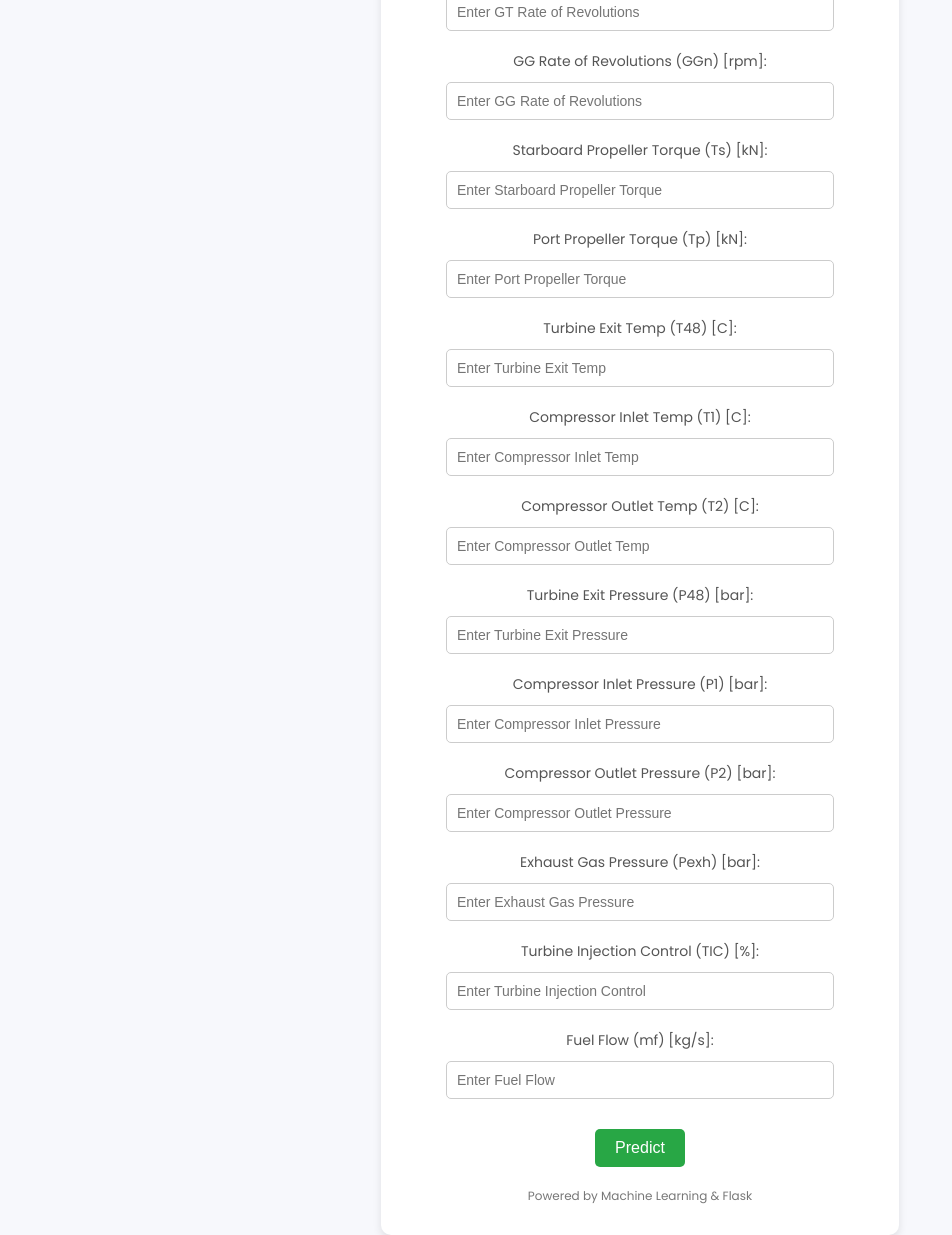
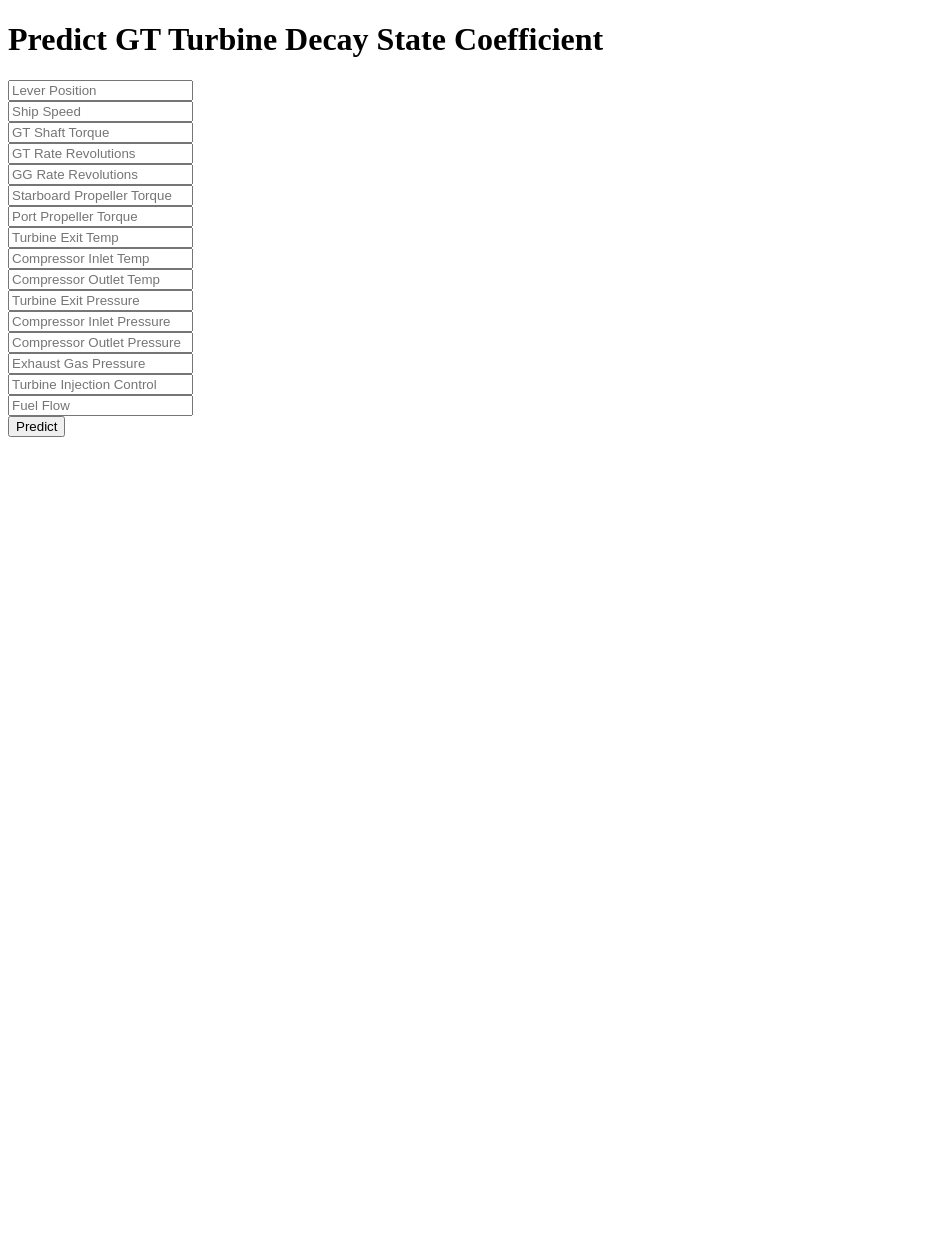
Before and after one commit to Arjun-123414/Predictive-Modeling-of-Gas-Turbine-Decay-Using-Machine-Learning, a Flask app: page / in a window 1280 px wide. Shown: the whole page, without its empty margins (0-952 px from the left). After the commit the page ends 437 px from the top, so only its background shows below. Run offline with Flask 3, Linux system fonts and the light colour scheme; parts of the project's set-up code (start-up, migrations or seed data) failed here and were passed over.

Commit message:
template

```diff
--- a/templates/index.html
+++ b/templates/index.html
@@ -3,139 +3,28 @@
 <head>
     <meta charset="UTF-8">
     <meta name="viewport" content="width=device-width, initial-scale=1.0">
-    <title>GT Turbine Decay Prediction</title>
-    <link href="https://fonts.googleapis.com/css2?family=Poppins:wght@300;400;600&display=swap" rel="stylesheet">
-    <style>
-        body {
-            font-family: 'Poppins', sans-serif;
-            background-color: #f7f8fc;
-            color: #333;
-            margin: 0;
-            padding: 0;
-            display: flex;
-            justify-content: center;
-            align-items: center;
-            height: 100vh;
-        }
-        .container {
-            background-color: #fff;
-            box-shadow: 0 4px 8px rgba(0, 0, 0, 0.1);
-            border-radius: 10px;
-            max-width: 600px;
-            padding: 30px;
-            margin: 20px;
-            text-align: center;
-        }
-        h1 {
-            color: #444;
-            margin-bottom: 20px;
-            font-weight: 600;
-        }
-        form {
-            display: flex;
-            flex-direction: column;
-            align-items: center;
-        }
-        input[type="text"] {
-            width: 80%;
-            padding: 10px;
-            margin: 10px 0;
-            border: 1px solid #ccc;
-            border-radius: 5px;
-            font-size: 14px;
-        }
-        button {
-            background-color: #28a745;
-            color: #fff;
-            padding: 10px 20px;
-            border: none;
-            border-radius: 5px;
-            font-size: 16px;
-            cursor: pointer;
-            transition: background-color 0.3s ease;
-            margin-top: 20px;
-        }
-        button:hover {
-            background-color: #218838;
-        }
-        .footer {
-            margin-top: 20px;
-            font-size: 12px;
-            color: #777;
-        }
-        .input-label {
-            font-size: 14px;
-            margin-top: 10px;
-            color: #555;
-        }
-        @media (max-width: 768px) {
-            .container {
-                width: 90%;
-            }
-            input[type="text"] {
-                width: 100%;
-            }
-        }
-    </style>
+    <title>Air Turbine Decay Prediction</title>
 </head>
 <body>
-    <div class="container">
-        <h1>GT Turbine Decay Prediction</h1>
-        <form action="/predict" method="post">
-            <div class="input-label">Lever Position:</div>
-            <input type="text" name="lever_position" placeholder="Enter Lever Position">
-
-            <div class="input-label">Ship Speed (v):</div>
-            <input type="text" name="ship_speed" placeholder="Enter Ship Speed">
-
-            <div class="input-label">GT Shaft Torque (GTT) [kN m]:</div>
-            <input type="text" name="gt_shaft_torque" placeholder="Enter GT Shaft Torque">
-
-            <div class="input-label">GT Rate of Revolutions (GTn) [rpm]:</div>
-            <input type="text" name="gt_rate_revolutions" placeholder="Enter GT Rate of Revolutions">
-
-            <div class="input-label">GG Rate of Revolutions (GGn) [rpm]:</div>
-            <input type="text" name="gg_rate_revolutions" placeholder="Enter GG Rate of Revolutions">
-
-            <div class="input-label">Starboard Propeller Torque (Ts) [kN]:</div>
-            <input type="text" name="starboard_propeller_torque" placeholder="Enter Starboard Propeller Torque">
-
-            <div class="input-label">Port Propeller Torque (Tp) [kN]:</div>
-            <input type="text" name="port_propeller_torque" placeholder="Enter Port Propeller Torque">
-
-            <div class="input-label">Turbine Exit Temp (T48) [C]:</div>
-            <input type="text" name="turbine_exit_temp" placeholder="Enter Turbine Exit Temp">
-
-            <div class="input-label">Compressor Inlet Temp (T1) [C]:</div>
-            <input type="text" name="compressor_inlet_temp" placeholder="Enter Compressor Inlet Temp">
-
-            <div class="input-label">Compressor Outlet Temp (T2) [C]:</div>
-            <input type="text" name="compressor_outlet_temp" placeholder="Enter Compressor Outlet Temp">
-
-            <div class="input-label">Turbine Exit Pressure (P48) [bar]:</div>
-            <input type="text" name="turbine_exit_pressure" placeholder="Enter Turbine Exit Pressure">
-
-            <div class="input-label">Compressor Inlet Pressure (P1) [bar]:</div>
-            <input type="text" name="compressor_inlet_pressure" placeholder="Enter Compressor Inlet Pressure">
-
-            <div class="input-label">Compressor Outlet Pressure (P2) [bar]:</div>
-            <input type="text" name="compressor_outlet_pressure" placeholder="Enter Compressor Outlet Pressure">
-
-            <div class="input-label">Exhaust Gas Pressure (Pexh) [bar]:</div>
-            <input type="text" name="exhaust_gas_pressure" placeholder="Enter Exhaust Gas Pressure">
-
-            <div class="input-label">Turbine Injection Control (TIC) [%]:</div>
-            <input type="text" name="turbine_injection_control" placeholder="Enter Turbine Injection Control">
-
-            <div class="input-label">Fuel Flow (mf) [kg/s]:</div>
-            <input type="text" name="fuel_flow" placeholder="Enter Fuel Flow">
-
-            <button type="submit">Predict</button>
-        </form>
-
-        <div class="footer">
-            Powered by Machine Learning & Flask
-        </div>
-    </div>
+    <h1>Predict GT Turbine Decay State Coefficient</h1>
+    <form action="/predict" method="post">
+        <input type="text" name="lever_position" placeholder="Lever Position"><br>
+        <input type="text" name="ship_speed" placeholder="Ship Speed"><br>
+        <input type="text" name="gt_shaft_torque" placeholder="GT Shaft Torque"><br>
+        <input type="text" name="gt_rate_revolutions" placeholder="GT Rate Revolutions"><br>
+        <input type="text" name="gg_rate_revolutions" placeholder="GG Rate Revolutions"><br>
+        <input type="text" name="starboard_propeller_torque" placeholder="Starboard Propeller Torque"><br>
+        <input type="text" name="port_propeller_torque" placeholder="Port Propeller Torque"><br>
+        <input type="text" name="turbine_exit_temp" placeholder="Turbine Exit Temp"><br>
+        <input type="text" name="compressor_inlet_temp" placeholder="Compressor Inlet Temp"><br>
+        <input type="text" name="compressor_outlet_temp" placeholder="Compressor Outlet Temp"><br>
+        <input type="text" name="turbine_exit_pressure" placeholder="Turbine Exit Pressure"><br>
+        <input type="text" name="compressor_inlet_pressure" placeholder="Compressor Inlet Pressure"><br>
+        <input type="text" name="compressor_outlet_pressure" placeholder="Compressor Outlet Pressure"><br>
+        <input type="text" name="exhaust_gas_pressure" placeholder="Exhaust Gas Pressure"><br>
+        <input type="text" name="turbine_injection_control" placeholder="Turbine Injection Control"><br>
+        <input type="text" name="fuel_flow" placeholder="Fuel Flow"><br>
+        <button type="submit">Predict</button>
+    </form>
 </body>
 </html>
```
